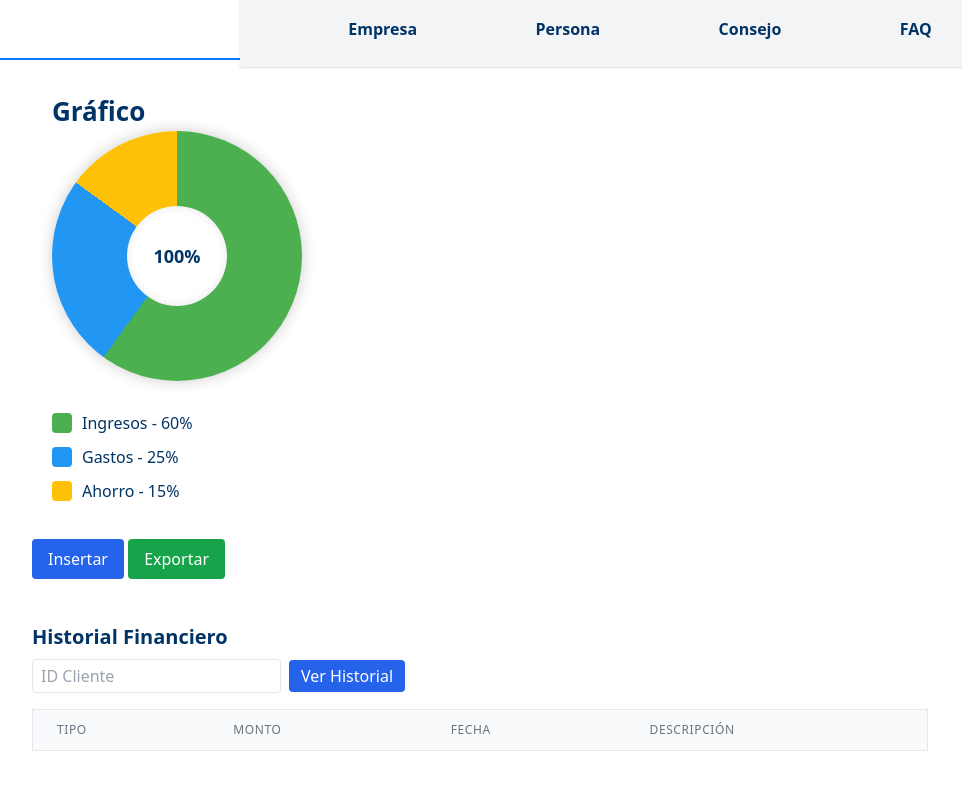
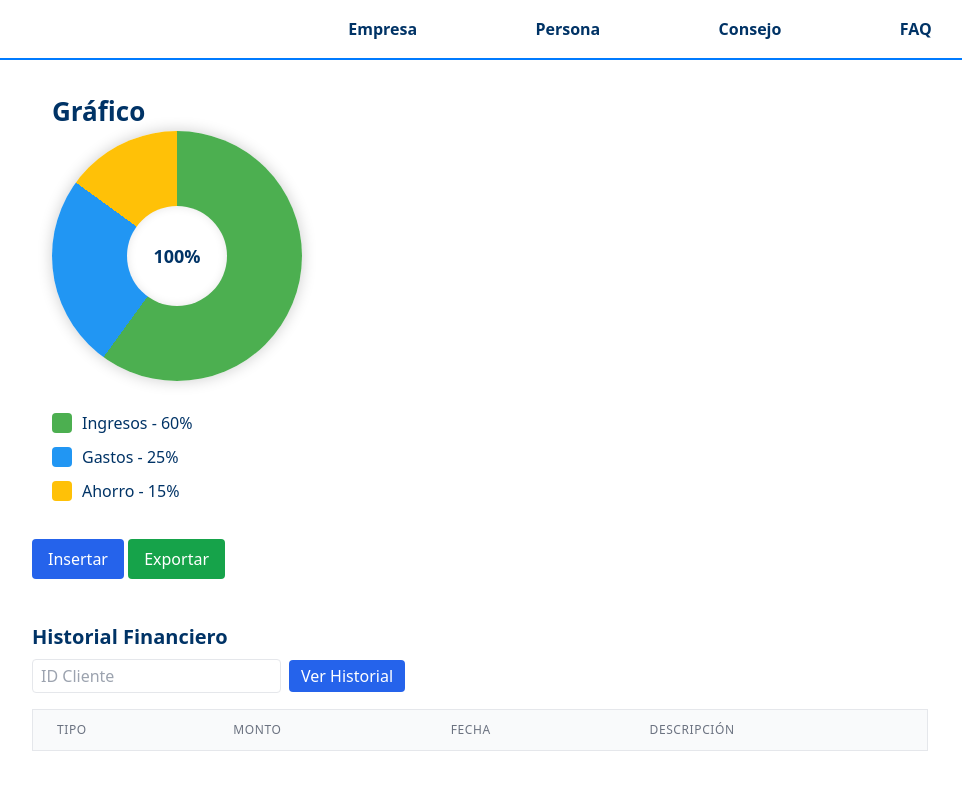
Before and after one commit to gabriellazovsky/FinSave, a website: page app/public/index.html in a window 1280 px wide. Shown: the whole page, without its empty margins (0-962 px from the left). Drawn offline with nearby package versions, Linux system fonts and the light colour scheme.

Commit message:
cambios UI en header

```diff
--- a/app/public/index.html
+++ b/app/public/index.html
@@ -10,11 +10,12 @@
 
 <body>
 <header>
-    <nav class="flex gap-4 p-4 bg-gray-100 shadow">
+    <nav>
         <a href="#empresa" class="hover:text-blue-600">Empresa</a>
         <a href="#persona" class="hover:text-blue-600">Persona</a>
         <a href="#consejo" class="hover:text-blue-600">Consejo</a>
-        <a href="#faq" class="hover:text-blue-600">FAQ</a>
+        <a href="#faq">FAQ</a>
+
     </nav>
 </header>
 
```
